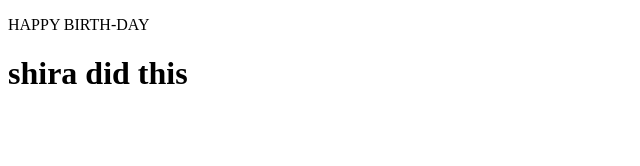
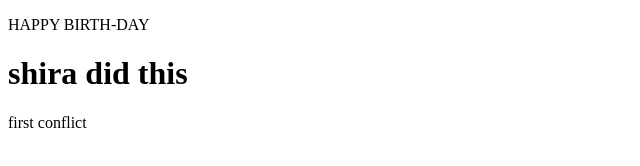
Before and after one commit to ruthher1/ex3-collab, a plain HTML site: page index.html in a window 1280 px wide. Shown: the whole page, without its empty margins (0-640 px from the left). Drawn offline with Linux system fonts and the light colour scheme.

Commit message:
seccond update by shira

```diff
--- a/index.html
+++ b/index.html
@@ -8,5 +8,6 @@
 <body>
     <p>HAPPY BIRTH-DAY</p>
     <h1>shira did this</h1>
+    <span>first conflict</span>
 </body>
 </html>
```
